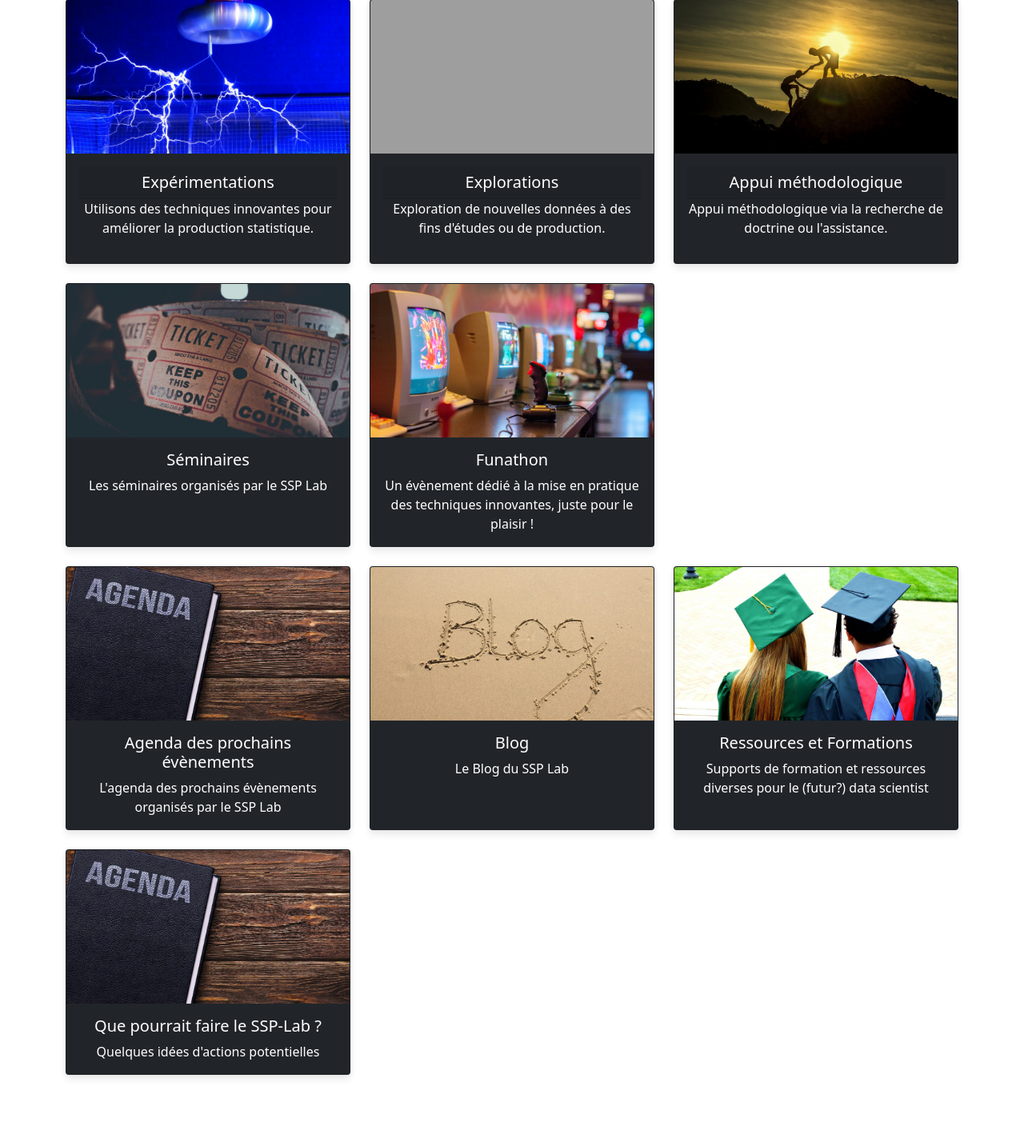
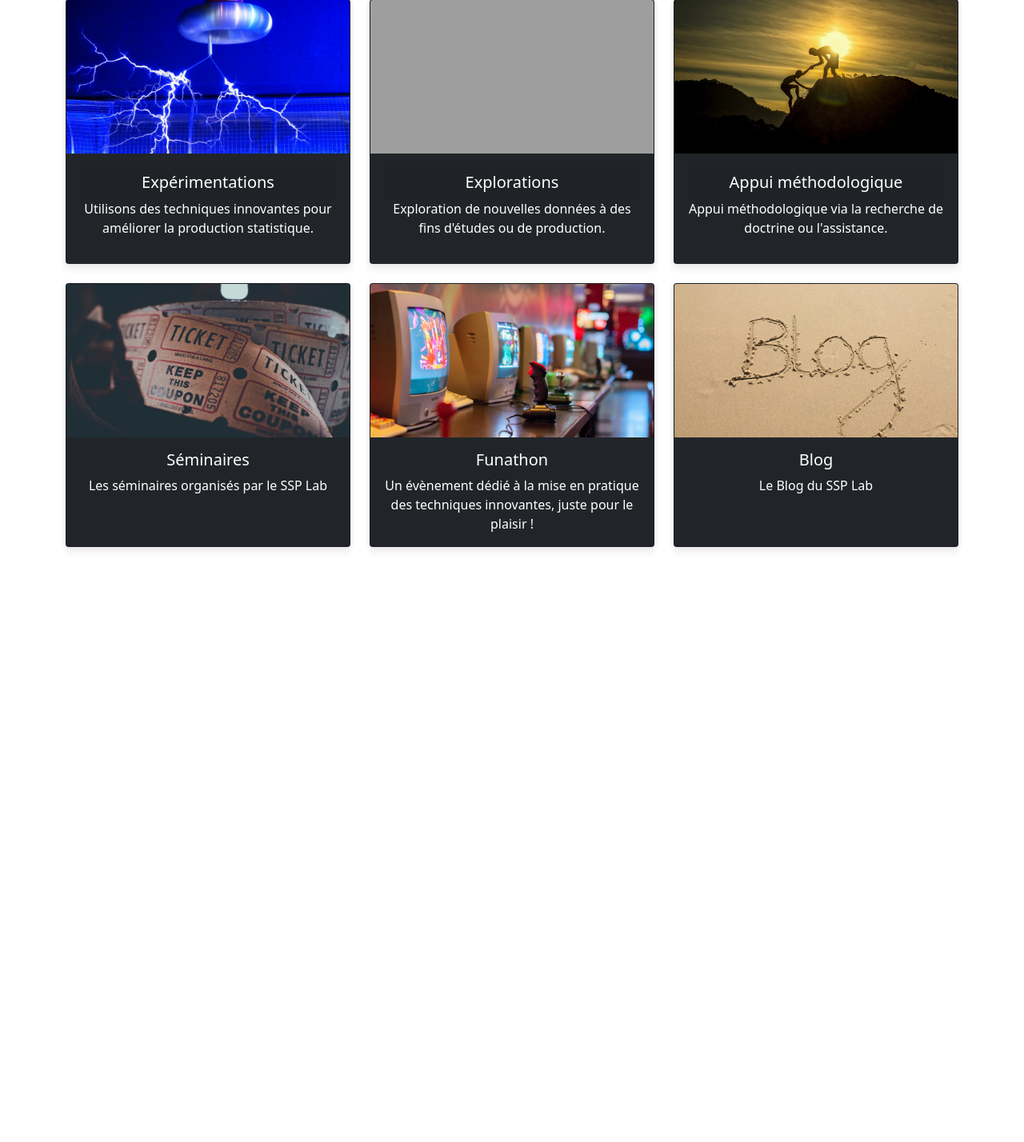
Before and after one commit to AurelienFortin/django_ssplab, a Django app: page / in a window 1280 px wide. Shown: the part 323-1751 px from the top of the page at 80% size. After the commit the page ends 1012 px from the top, so only its background shows below. Run offline with Django 3.2, Linux system fonts and the light colour scheme; some libraries are stand-ins or nearby versions; grey boxes are pictures that could not be loaded.

Commit message:
Modification page d'accueil

```diff
--- a/home/templates/home/index.html
+++ b/home/templates/home/index.html
@@ -72,19 +72,7 @@ Bienvenue sur la page du SSP Lab
                 </div>
             </div>
             </div>
-        </div>
-
-        <div class="row row-cols-1 row-cols-md-3">
             <div class="col mb-4">
-                <div class="card testcard h-100 text-white bg-dark">
-                    <img src="{% static '/img/agenda.jpg' %}" class="card-img-top" alt="...">
-                    <div class="card-body">
-                    <h5 class="card-title">Agenda des prochains évènements</h5>
-                    <p class="card-text">L'agenda des prochains évènements organisés par le SSP Lab</p>
-                    </div>
-                </div>
-                </div>
-                <div class="col mb-4">
                 <div class="card testcard h-100 text-white bg-dark">
                     <a href = "/blog"><img src="{% static '/img/blog.jpg' %}" class="card-img-top" alt="..."></a>
                     <div class="card-body">
@@ -92,30 +80,10 @@ Bienvenue sur la page du SSP Lab
                     <p class="card-text">Le Blog du SSP Lab</p>
                     </div>
                 </div>
-                </div>
-                <div class="col mb-4">
-                <div class="card testcard h-100 text-white bg-dark">
-                    <img src="{% static '/img/formation.jpg' %}" class="card-img-top" alt="...">
-                    <div class="card-body">
-                    <h5 class="card-title">Ressources et Formations</h5>
-                    <p class="card-text">Supports de formation et ressources diverses pour le (futur?) data scientist</p>
-                    </div>
-                </div>
             </div>
         </div>
 
-        <div class="row row-cols-1 row-cols-md-3">
-            <div class="col mb-4">
-                <div class="card testcard h-100 text-white bg-dark">
-                    <img src="{% static '/img/agenda.jpg' %}" class="card-img-top" alt="...">
-                    <div class="card-body">
-                    <h5 class="card-title">Que pourrait faire le SSP-Lab ?</h5>
-                    <p class="card-text">Quelques idées d'actions potentielles </p>
-                    </div>
-                </div>
 
-            </div>
-        </div>
 
     </section>
 
```
